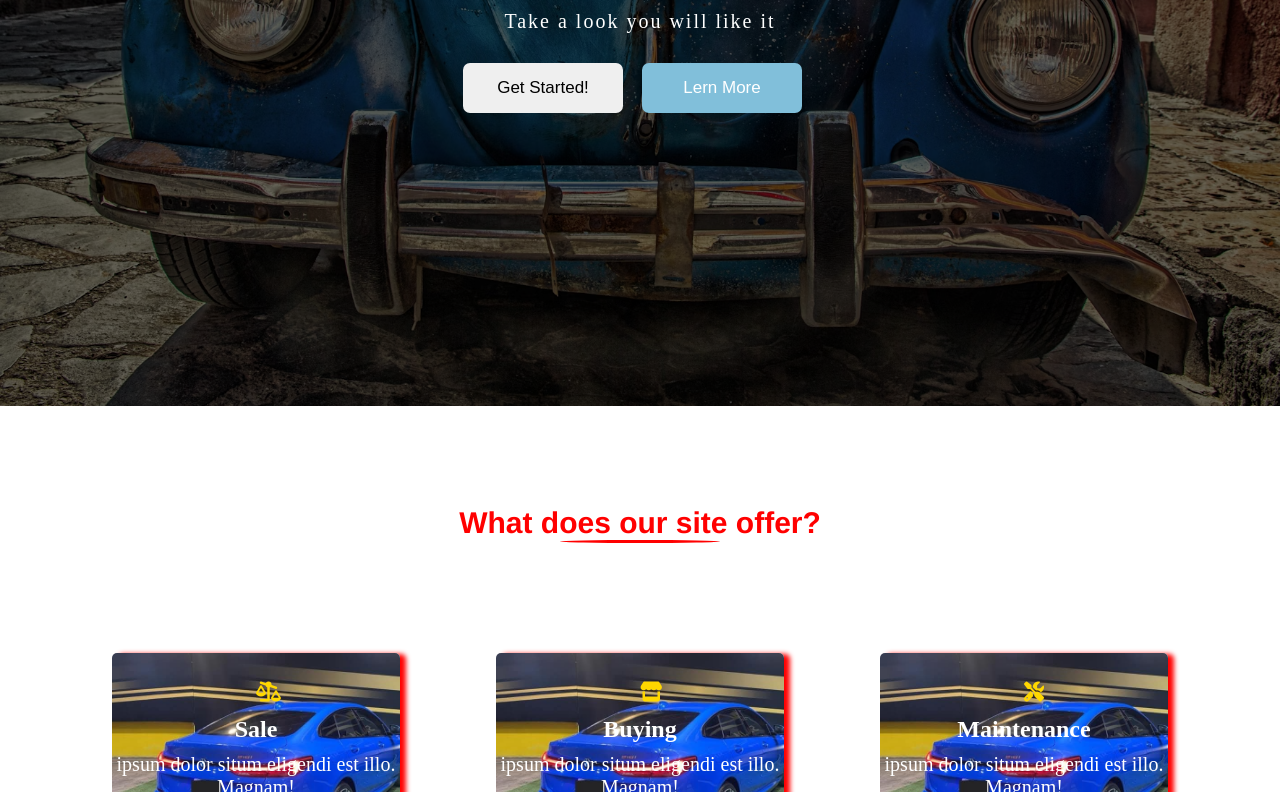
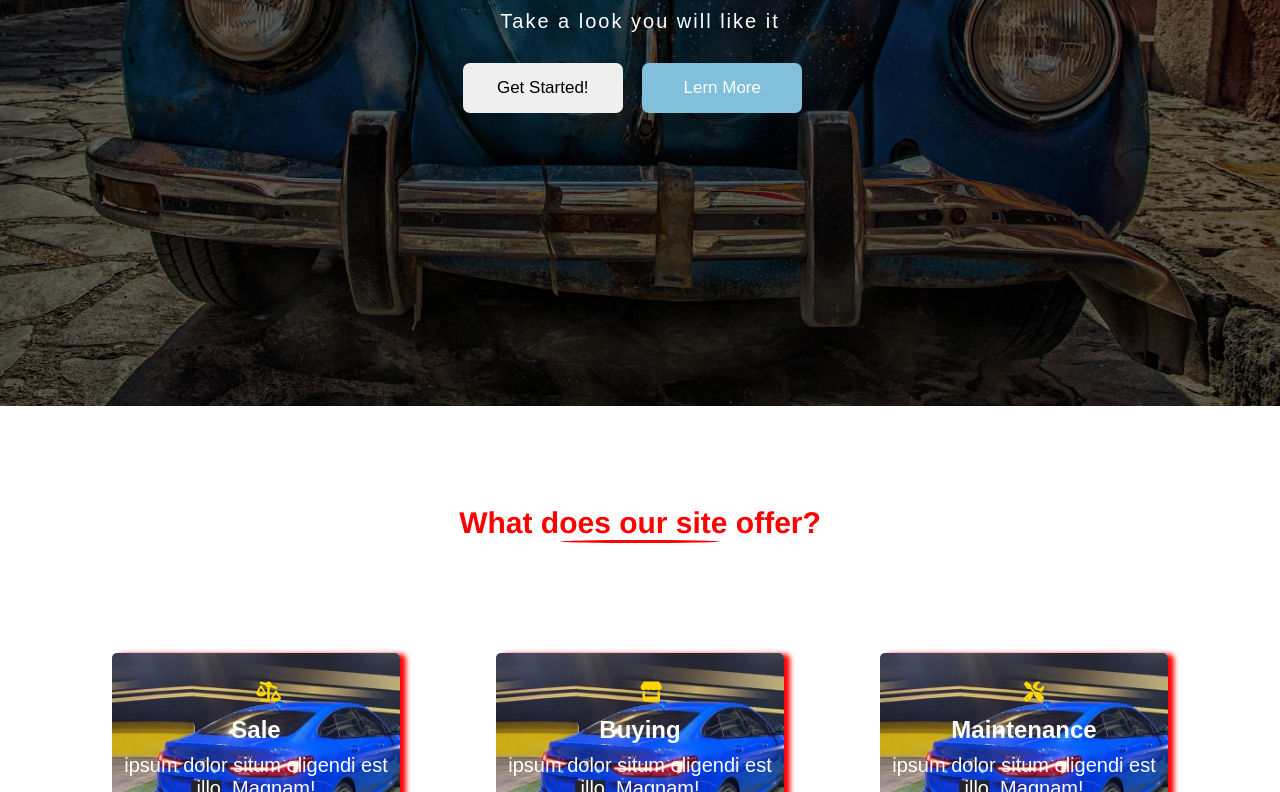
Before and after one commit to Mhmd6678/Elbaz-Car, a plain HTML site: page index.html in a window 1280 px wide. Shown: the part 394-1186 px from the top of the page. Drawn offline with Linux system fonts and the light colour scheme.

Commit message:
Update styel.css

```diff
--- a/styel.css
+++ b/styel.css
@@ -2,6 +2,10 @@
   margin: 0;
   padding: 0;
   box-sizing: border-box;
+}
+
+body {
+  font-family: Arial
 }
 
 
```
